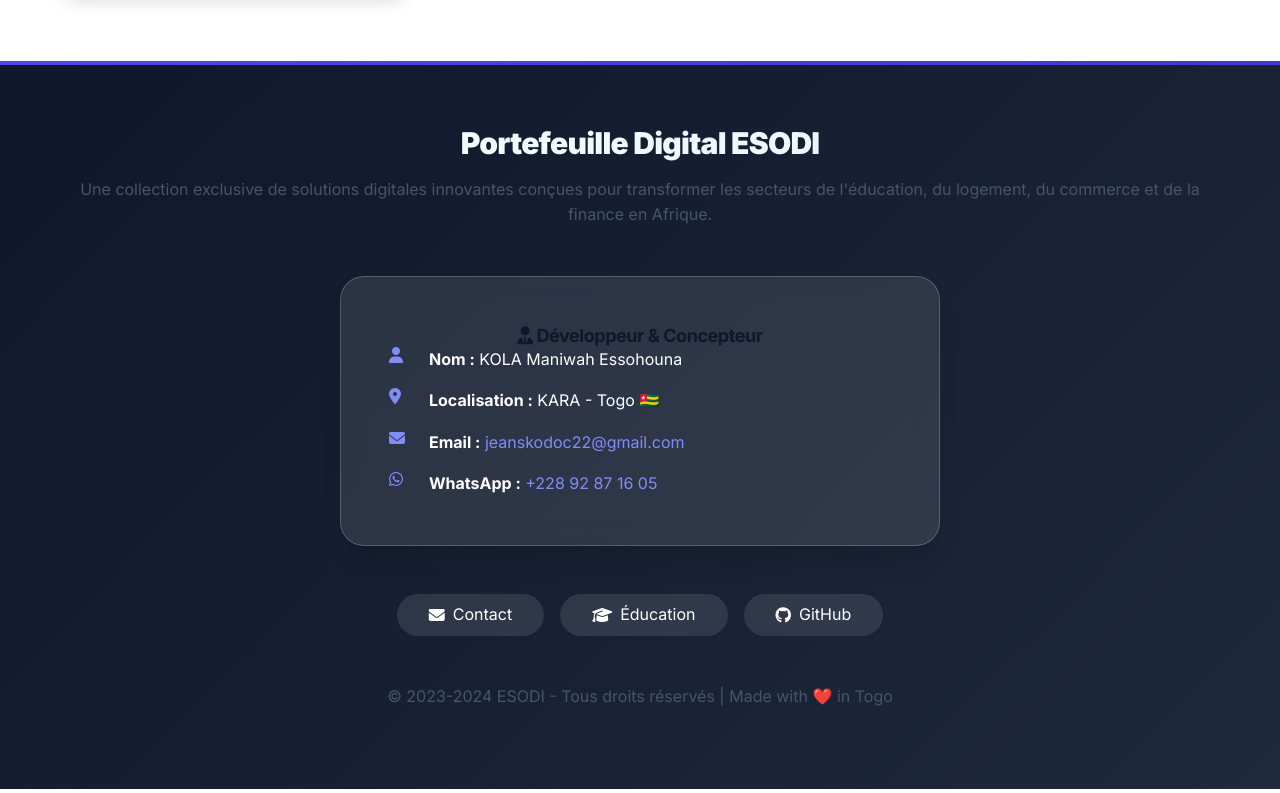
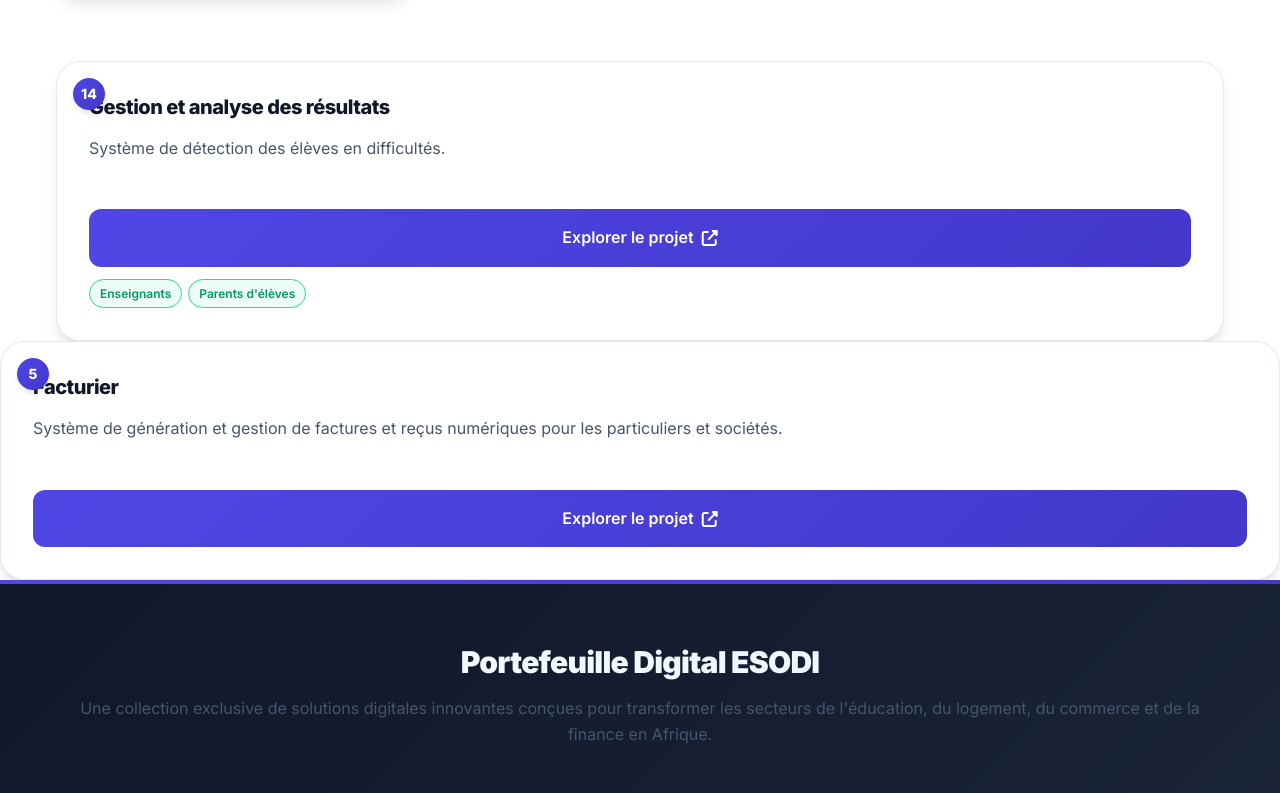
Before and after one commit to jeanskodoc/ESO, a plain HTML site: page index.html in a window 1280 px wide. Shown: the part 2400-3193 px from the top of the page. Drawn offline with Linux system fonts and the light colour scheme.

Commit message:
Add project cards for new projects
Added project cards for Gestion et analyse des résultats and Facturier.

```diff
--- a/index.html
+++ b/index.html
@@ -1331,7 +1331,23 @@
                     </article>
                 </div>
             </section>
-
+    <!-- Projet 14 -->
+                    <article class="project-card project-14" style="animation-delay: 1.3s">
+                        <div class="project-number">14</div>
+                        <div class="project-content">
+                            <h3 class="project-title">Gestion et analyse des résultats</h3>
+                            <p class="project-description">Système de détection des élèves en difficultés.</p>
+                            <a href="https://jeanskodoc.github.io/GESTION-DES-COMPTES-NOTES/" target="_blank" rel="noopener noreferrer" class="project-link" aria-label="Voir la détection des élèves en difficultés">
+                                Explorer le projet <i class="fas fa-external-link-alt"></i>
+                            </a>
+                            <div class="features-tags">
+                                <span class="feature-tag">Enseignants</span>
+                                <span class="feature-tag">Parents d'élèves</span>
+                            </div>
+                        </div>
+                    </article>
+                </div>
+            </section>
             <!-- Logement - 1 PROJET COMPLET -->
             <section id="housing" class="category-section" aria-labelledby="housing-title">
                 <h2 class="category-title housing-title" id="housing-title">
@@ -1409,6 +1425,20 @@
                     </article>
                 </div>
             </section>
+         <!-- Projet 5 Commerce -->
+                    <article class="project-card" style="animation-delay: 0.4s">
+                        <div class="project-number">5</div>
+                        <div class="project-content">
+                            <h3 class="project-title">Facturier</h3>
+                            <p class="project-description">Système de génération et gestion de factures et reçus numériques pour les particuliers et sociétés.</p>
+                            <a href="https://jeanskodoc.github.io/mon-chaquier-/" target="_blank" rel="noopener noreferrer" class="project-link" aria-label="Voir le projet Facturation Digitale">
+                                Explorer le projet <i class="fas fa-external-link-alt"></i>
+                            </a>
+                        </div>
+                    </article>
+                </div>
+            </section>
+
 
             <!-- Finance - 3 PROJETS COMPLETS -->
             <section id="finance" class="category-section" aria-labelledby="finance-title">
```
